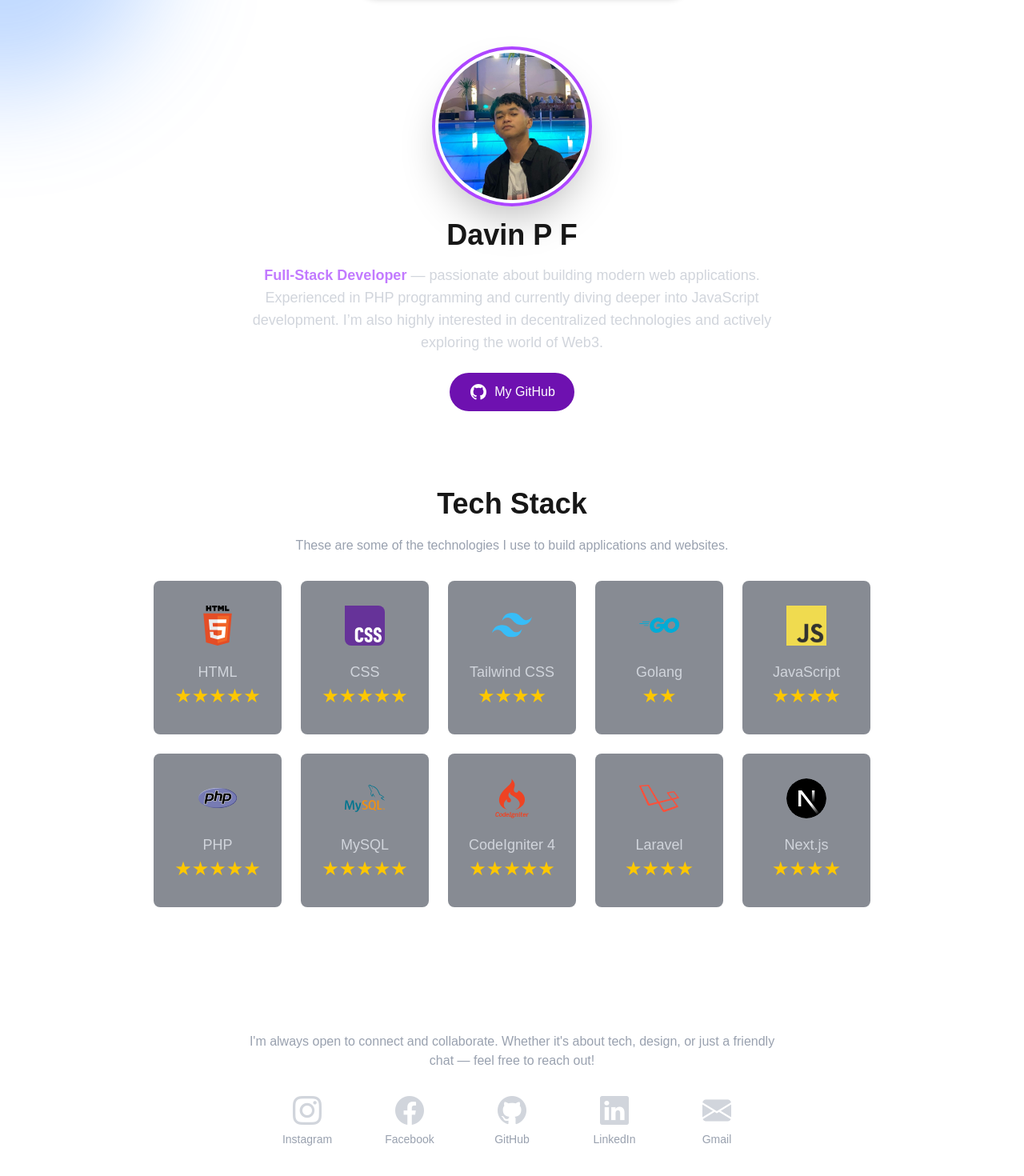
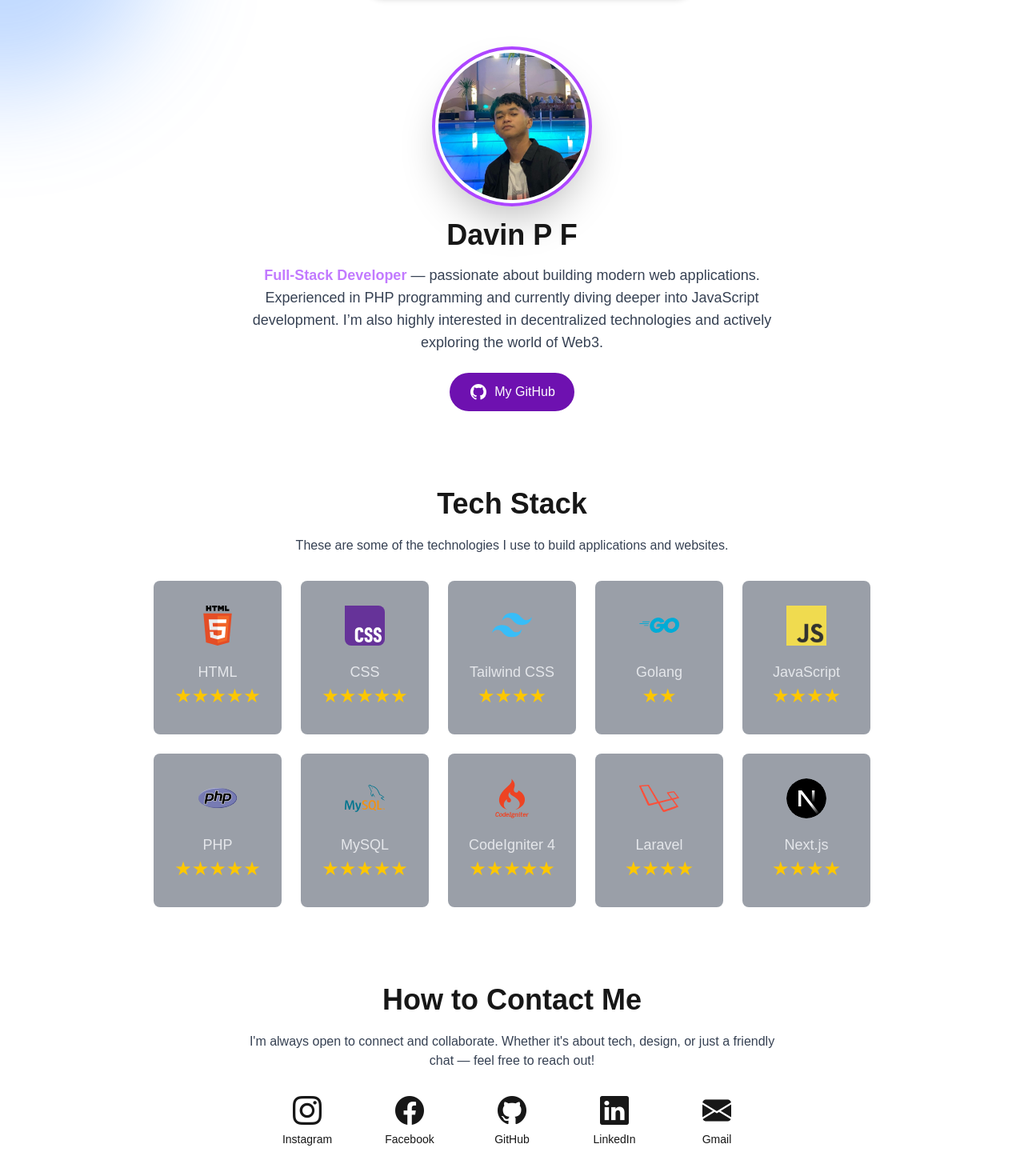
Before and after one commit to VinLvy/D-portfolio, a Next.js app: page / in a window 1280 px wide. Shown: the part 86-1556 px from the top of the page at 80% size. Built offline with nearby package versions, Linux system fonts and the light colour scheme.

Commit message:
Home 3.7

```diff
--- a/package.json
+++ b/package.json
@@ -19,8 +19,9 @@
   "devDependencies": {
     "@eslint/eslintrc": "^3",
     "@tailwindcss/postcss": "^4",
+    "autoprefixer": "^10.4.21",
     "eslint": "^9",
     "eslint-config-next": "15.2.3",
-    "tailwindcss": "^4"
+    "tailwindcss": "^4.1.4"
   }
 }
--- a/src/app/globals.css
+++ b/src/app/globals.css
@@ -5,7 +5,7 @@
   --foreground: #171717;
 }
 
-@theme inline {
+:root {
   --color-background: var(--background);
   --color-foreground: var(--foreground);
   --font-sans: var(--font-geist-sans);
--- a/src/app/page.js
+++ b/src/app/page.js
@@ -34,7 +34,7 @@ export default function Home() {
 
         {/* Nama dan Deskripsi */}
         <h1 className="text-4xl font-bold mb-4 mt-4">Davin P F</h1>
-        <p className="text-lg text-gray-300 max-w-xl md:max-w-2xl text-center mx-auto">
+        <p className="text-lg text-gray-700 dark:text-gray-300 max-w-xl md:max-w-2xl text-center mx-auto">
           <span className="text-purple-400 font-semibold">Full-Stack Developer</span> — passionate about building modern web applications. Experienced in PHP programming and currently diving deeper into JavaScript development. I’m also highly interested in decentralized technologies and actively exploring the world of Web3.
         </p>
 
@@ -62,10 +62,10 @@ export default function Home() {
         {/* Tech Stack Section */}
         <div ref={techStackRef} className="mt-24">
           <h2 className="text-4xl font-semibold mb-5">Tech Stack</h2>
-          <p className="text-gray-400 mb-8">
+          <p className="text-gray-700 dark:text-gray-400 mb-8">
             These are some of the technologies I use to build applications and websites.
           </p>
-          <div className="grid grid-cols-2 md:grid-cols-5 gap-6 text-gray-300 justify-center">
+          <div className="grid grid-cols-2 md:grid-cols-5 gap-6 text-gray-200 justify-center">
             {[
               { name: "HTML", icon: "/icons/html.svg", stars: 5 },
               { name: "CSS", icon: "/icons/css.svg", stars: 5 },
@@ -103,7 +103,7 @@ export default function Home() {
             ].map((tech, index) => (
               <motion.div
                 key={index}
-                className="flex flex-col items-center bg-gray-900/50 backdrop-blur-lg bg-opacity-50 p-6 rounded-lg w-40 h-48"
+                className="flex flex-col items-center bg-gray-700/50 backdrop-blur-lg bg-opacity-50 p-6 rounded-lg w-40 h-48"
                 initial={{ opacity: 0, y: 30 }}
                 animate={isInView ? { opacity: 1, y: 0 } : {}}
                 transition={{ delay: index * 0.2, duration: 0.5 }}
@@ -124,11 +124,11 @@ export default function Home() {
 
         {/* How to Contact Me */}
         <div className="mt-24 max-w-2xl mx-auto text-center mb-16">
-          <h2 className="text-4xl font-semibold mb-5 text-white">How to Contact Me</h2>
-          <p className="text-gray-400 mb-8">
+          <h2 className="text-4xl font-semibold mb-5">How to Contact Me</h2>
+          <p className="text-gray-700 dark:text-gray-400 mb-8">
             I&apos;m always open to connect and collaborate. Whether it&apos;s about tech, design, or just a friendly chat — feel free to reach out!
           </p>
-          <div className="flex justify-center flex-wrap gap-x-8 gap-y-6 text-gray-300">
+          <div className="flex justify-center flex-wrap gap-x-8 gap-y-6 dark:text-gray-300">
             {[
               { name: "Instagram", icon: "bi bi-instagram", link: "https://instagram.com/davin.fbrn" },
               { name: "Facebook", icon: "bi bi-facebook", link: "https://facebook.com/davin.fbrn" },
@@ -144,7 +144,7 @@ export default function Home() {
                 className="w-24 group flex flex-col items-center text-2xl transition-all duration-300 hover:text-purple-400"
               >
                 <i className={`${contact.icon} text-4xl mb-1 group-hover:scale-110 group-hover:drop-shadow-md transition-transform duration-300`}></i>
-                <span className="text-sm text-gray-400 group-hover:text-purple-300 text-center">{contact.name}</span>
+                <span className="text-sm text-gray-555 dark:text-gray-400 group-hover:text-purple-300 text-center">{contact.name}</span>
               </Link>
             ))}
           </div>
```
Also changed, not shown: 1 other file (tests, documents, lock files or other folders).
